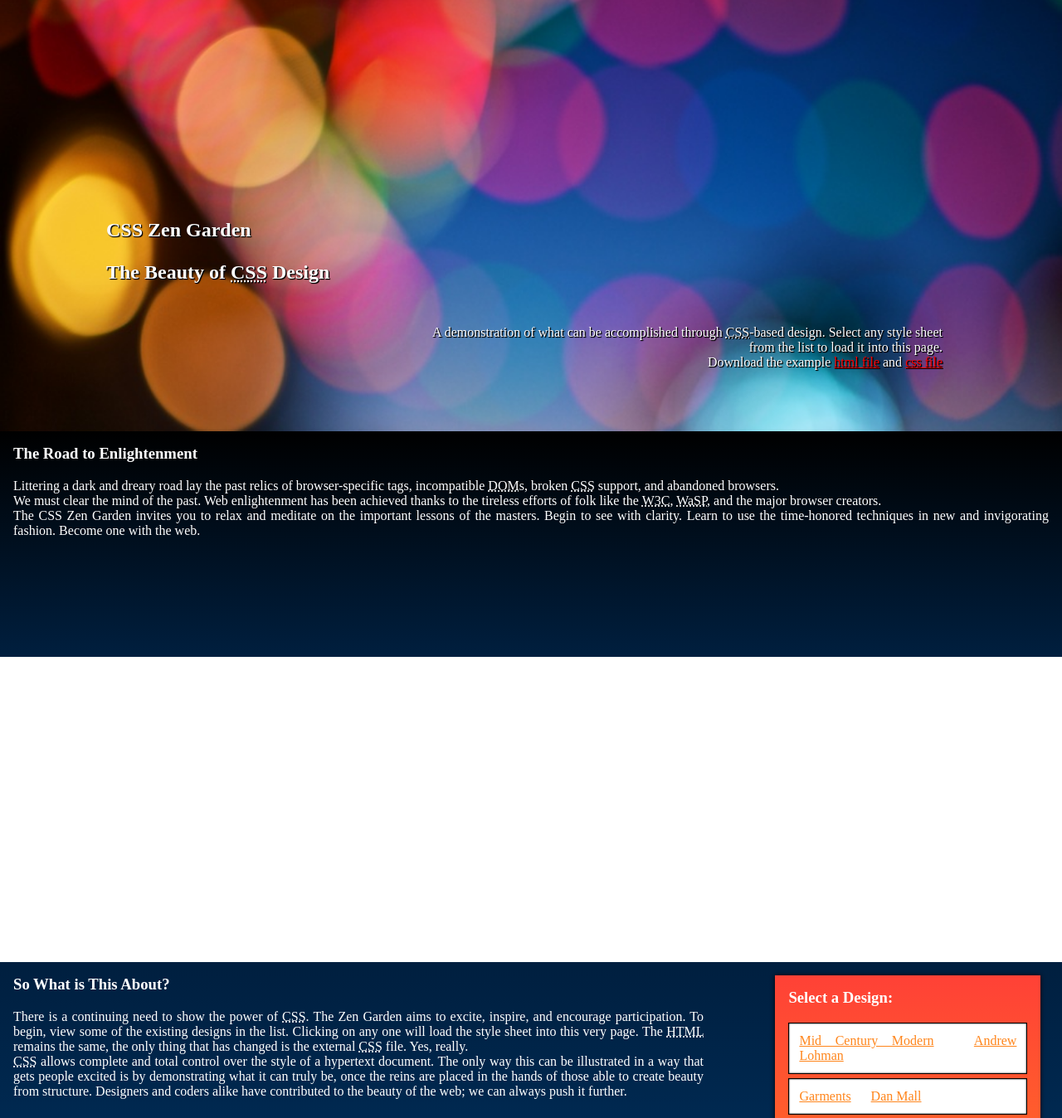
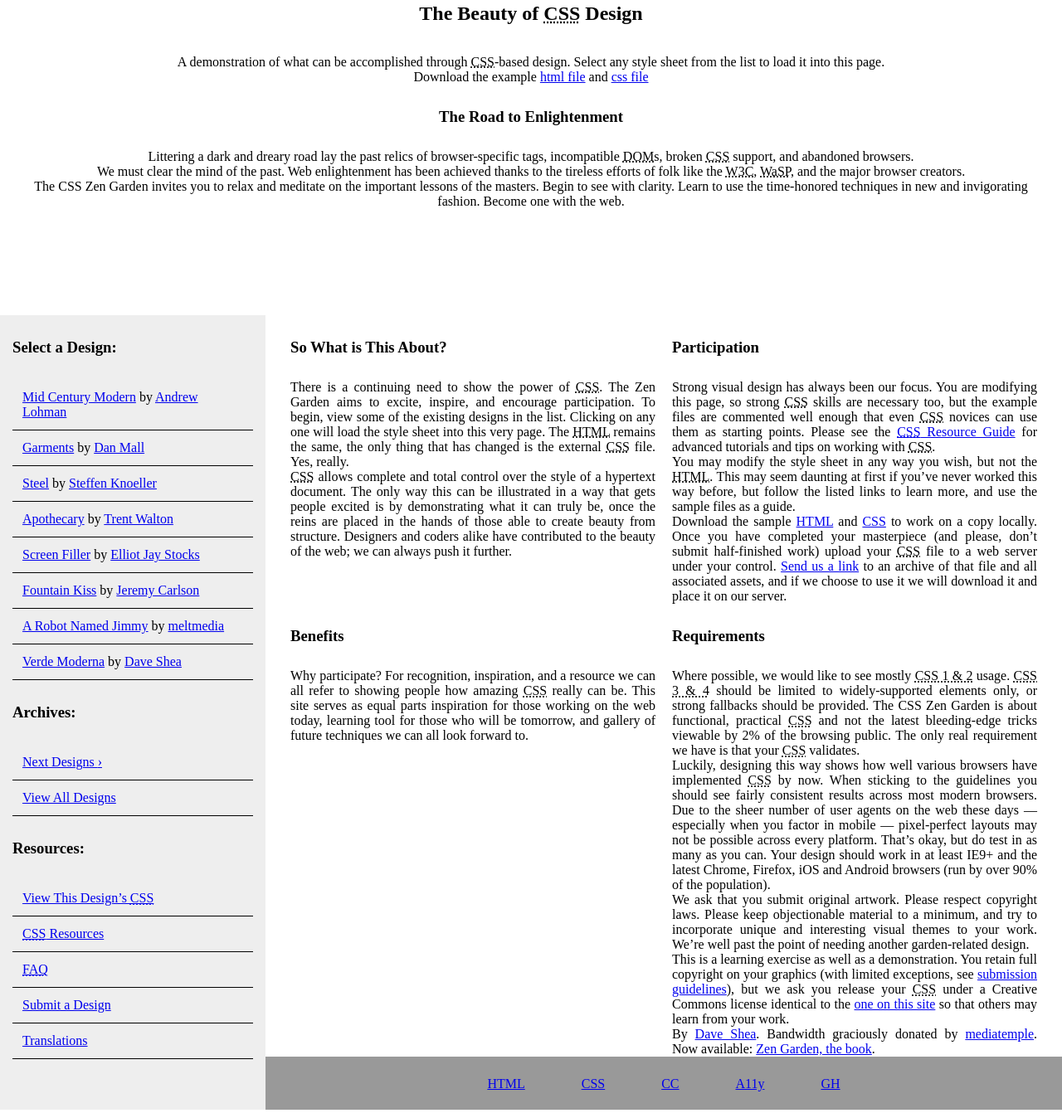
Before and after one commit to TomGoyens/cssZenGarden, a plain HTML site: page index.html in a window 1280 px wide. Shown: the part 120-1468 px from the top of the page at 83% size. Drawn offline with Linux system fonts and the light colour scheme.

Commit message:
2nd style is also a thing

```diff
--- a/index.html
+++ b/index.html
@@ -4,7 +4,7 @@
 	<meta charset="utf-8">
 	<title>CSS Zen Garden: The Beauty of CSS Design</title>
 
-	<link rel="stylesheet" media="screen" href="style.css?v=8may2013">
+	<link rel="stylesheet" media="screen" href="style2.css?v=8may2013">
 	<link rel="alternate" type="application/rss+xml" title="RSS" href="http://www.csszengarden.com/zengarden.xml">
 
 	<meta name="viewport" content="width=device-width, initial-scale=1.0">
--- /dev/null
+++ b/style2.css
@@ -0,0 +1,71 @@
+*{
+  padding: 0;
+  margin: 0;
+  list-style: none;
+}
+h1{
+  margin: 2em 0;
+}
+h2{
+  margin: 1.5em 0;
+}
+h3{
+  margin: 1.5em 0;
+}
+
+.page-wrapper{
+  display: grid;
+  grid-template: 500px auto / 1fr 1fr 1fr 1fr;
+}
+
+.intro{
+  grid-area: 1 / 1 / span 1 / span 4;
+  text-align: center;
+  margin: 0 2.5vw;
+}
+
+.supporting{
+  grid-area: 2 / 2 / span 1 / span 3;
+  display: grid;
+  grid-template: auto auto 4em / 1fr 1fr;
+  text-align: justify;
+}
+
+    .explanation{
+      grid-area: 1 / 1;
+      padding: 0 10px 0 30px;
+    }
+    .participation{
+      grid-area: 1 / 2;
+      padding: 0 30px 0 10px
+    }
+    .benefits{
+      grid-area: 2 / 1;
+      padding: 0 10px 0 30px;
+    }
+    .requirements{
+      grid-area: 2 / 2;
+      padding: 0 30px 0 10px;
+    }
+
+    footer{
+      grid-area: 3 / 1 / span 1 / span 2;
+      text-align: center;
+      background: #999;
+      padding: 1.5em;
+    }
+    footer a{
+      padding: 1em 2em;
+    }
+
+
+
+.sidebar{
+  grid-area: 2 / 1 / span 1 / span 1;
+  background: #eee;
+  padding: 0 15px;
+}
+.sidebar li {
+  padding: 12px;
+  border-bottom: #000 solid 1px;
+}
```
